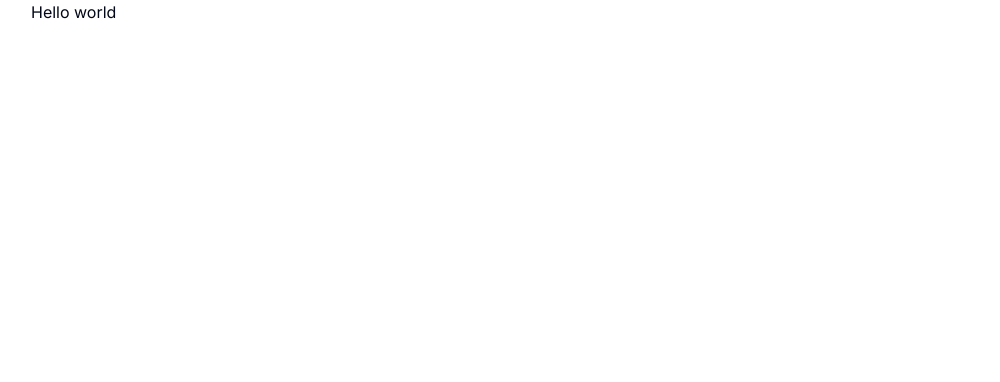
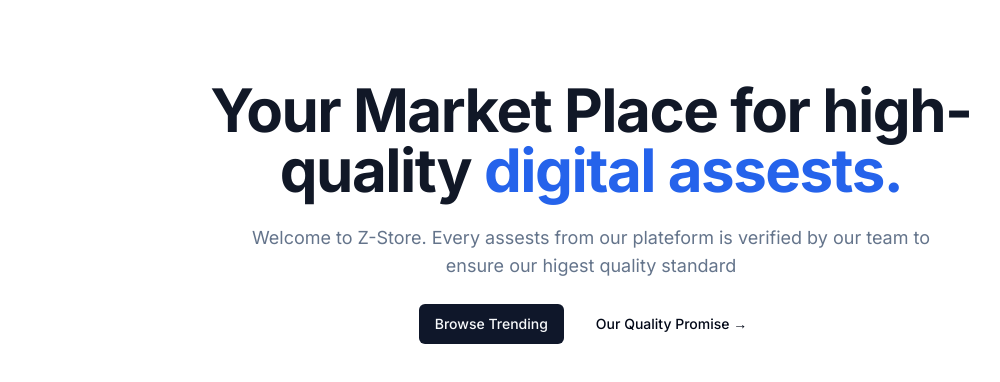
Before and after one commit to mr-zlaam/z-store, a Next.js app: page / in a window 1280 px wide. Shown: the top 382 px of the page, without its empty margins (49-1049 px from the left). Built offline with nearby package versions, Linux system fonts and the light colour scheme.

Commit message:
update 3 files and create 1 file

```diff
--- a/package.json
+++ b/package.json
@@ -9,6 +9,7 @@
     "lint": "next lint"
   },
   "dependencies": {
+    "@radix-ui/react-slot": "^1.0.2",
     "class-variance-authority": "^0.7.0",
     "clsx": "^2.1.0",
     "lucide-react": "^0.364.0",
--- /dev/null
+++ b/src/app/components/ui/button.tsx
@@ -0,0 +1,55 @@
+import * as React from "react";
+import { Slot } from "@radix-ui/react-slot";
+import { cva, type VariantProps } from "class-variance-authority";
+import { cn } from "@src/lib/utils";
+
+const buttonVariants = cva(
+  "inline-flex items-center justify-center whitespace-nowrap rounded-md text-sm font-medium ring-offset-background transition-colors focus-visible:outline-none focus-visible:ring-2 focus-visible:ring-ring focus-visible:ring-offset-2 disabled:pointer-events-none disabled:opacity-50",
+  {
+    variants: {
+      variant: {
+        default: "bg-primary text-primary-foreground hover:bg-primary/90",
+        destructive:
+          "bg-destructive text-destructive-foreground hover:bg-destructive/90",
+        outline:
+          "border border-input bg-background hover:bg-accent hover:text-accent-foreground",
+        secondary:
+          "bg-secondary text-secondary-foreground hover:bg-secondary/80",
+        ghost: "hover:bg-accent hover:text-accent-foreground",
+        link: "text-primary underline-offset-4 hover:underline",
+      },
+      size: {
+        default: "h-10 px-4 py-2",
+        sm: "h-9 rounded-md px-3",
+        lg: "h-11 rounded-md px-8",
+        icon: "h-10 w-10",
+      },
+    },
+    defaultVariants: {
+      variant: "default",
+      size: "default",
+    },
+  }
+);
+
+export interface ButtonProps
+  extends React.ButtonHTMLAttributes<HTMLButtonElement>,
+    VariantProps<typeof buttonVariants> {
+  asChild?: boolean;
+}
+
+const Button = React.forwardRef<HTMLButtonElement, ButtonProps>(
+  ({ className, variant, size, asChild = false, ...props }, ref) => {
+    const Comp = asChild ? Slot : "button";
+    return (
+      <Comp
+        className={cn(buttonVariants({ variant, size, className }))}
+        ref={ref}
+        {...props}
+      />
+    );
+  }
+);
+Button.displayName = "Button";
+
+export { Button, buttonVariants };
--- a/src/app/page.tsx
+++ b/src/app/page.tsx
@@ -1,5 +1,27 @@
 import MaxWidthWrapper from "@/components/MaxWidthWrapper";
+import Link from "next/link";
+import { Button, buttonVariants } from "./components/ui/button";
 
 export default function Home() {
-  return <MaxWidthWrapper>Hello world </MaxWidthWrapper>;
+  return (
+    <MaxWidthWrapper>
+      <section className="py-20 mx-auto text-center flex-col flex items-center max-w-3xl">
+        <h1 className="text-4xl font-bold tracking-tight text-gray-900 sm:text-6xl">
+          Your Market Place for high-quality
+          <span className="text-blue-600"> digital assests.</span>
+        </h1>
+        <p className="mt-6 text-lg max-w-prose text-muted-foreground">
+          Welcome to Z-Store. Every assests from our plateform is verified by
+          our team to ensure our higest quality standard
+        </p>
+        <div className="flex flex-col sm:flex-row gap-4 mt-6">
+          <Link href={"/products"} className={buttonVariants()}>
+            Browse Trending{" "}
+          </Link>
+          <Button variant={"ghost"}>Our Quality Promise &rarr;</Button>
+        </div>
+      </section>
+      {/* Todo:List Product here  */}
+    </MaxWidthWrapper>
+  );
 }
```
Also changed, not shown: 1 other file (tests, documents, lock files or other folders).
